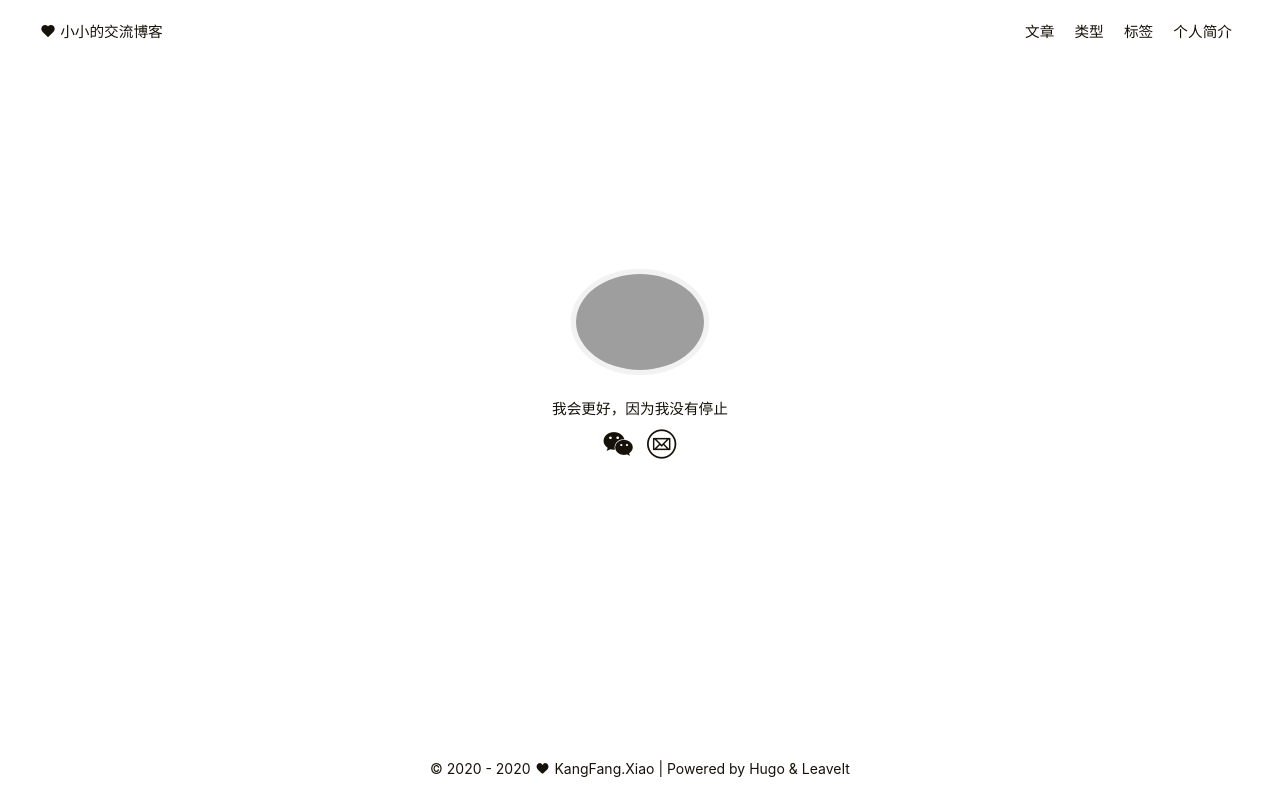
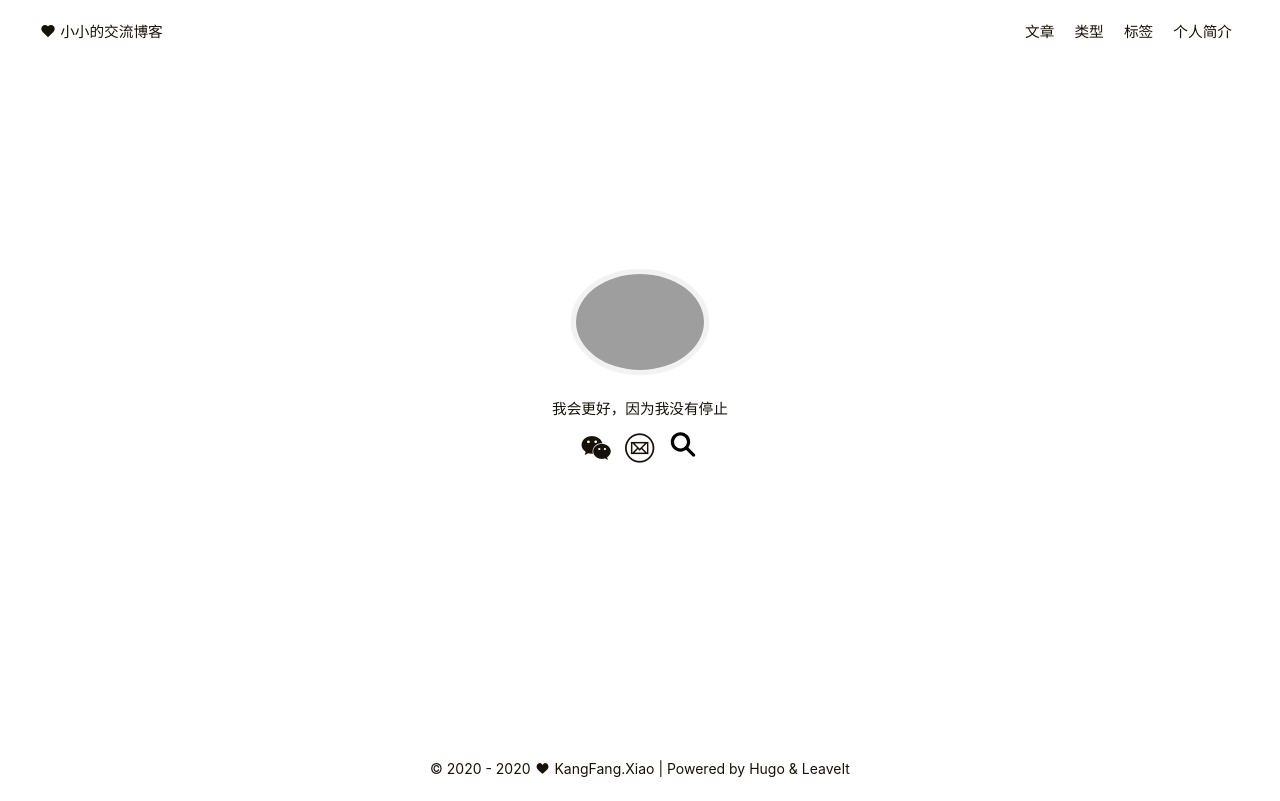
Before and after one commit to XiaoFangKang/XiaoFangKang.github.io, a plain HTML site: page index.html in a window 1280 px wide. Drawn offline with Linux system fonts and the light colour scheme; grey boxes are pictures that could not be loaded; a web font is replaced by a local one.

Commit message:
2020年12月10日 14:25:42

```diff
--- a/index.html
+++ b/index.html
@@ -140,6 +140,11 @@
 
 
 
+<a href="https://kaifa.baidu.com/searchPage?wd=" rel="me noopener" target="_blank" onclick="f3()" id="Search">
+    <svg t="1607579909949" class="icon" viewBox="0 0 1024 1024" version="1.1" xmlns="http://www.w3.org/2000/svg" p-id="1157" width="30" height="29"><path d="M424.024 766.098c-91.619 0-177.754-35.679-242.538-100.464-133.735-133.737-133.735-351.344 0-485.078 64.784-64.784 150.919-100.462 242.538-100.462s177.754 35.677 242.539 100.462c133.733 133.735 133.735 351.34 0 485.078-64.785 64.783-150.922 100.464-242.539 100.464zM424.024 196.085c-60.637 0-117.643 23.613-160.523 66.489-88.512 88.51-88.51 232.53 0 321.040 42.876 42.876 99.885 66.491 160.523 66.491s117.643-23.614 160.523-66.491c88.51-88.51 88.51-232.53 0-321.040-42.876-42.876-99.885-66.489-160.523-66.489z" fill="" p-id="1158"></path><path d="M886.838 943.904c-14.842 0-29.684-5.663-41.010-16.986l-261.286-261.285c-22.647-22.649-22.647-59.369 0-82.018 22.647-22.647 59.37-22.647 82.018 0l261.286 261.286c22.647 22.649 22.647 59.369 0 82.018-11.325 11.322-26.167 16.985-41.010 16.985z" fill="" p-id="1159"></path></svg>
+</a>
+
+
     </div>
 </div>
 
```
Also changed, not shown: blog/js/vendor_gallery.min.js, blog/js/vendor_main.min.js, blog/js/vendor_no_gallery.min.js, js/vendor_gallery.min.js, js/vendor_main.min.js, js/vendor_no_gallery.min.js.
